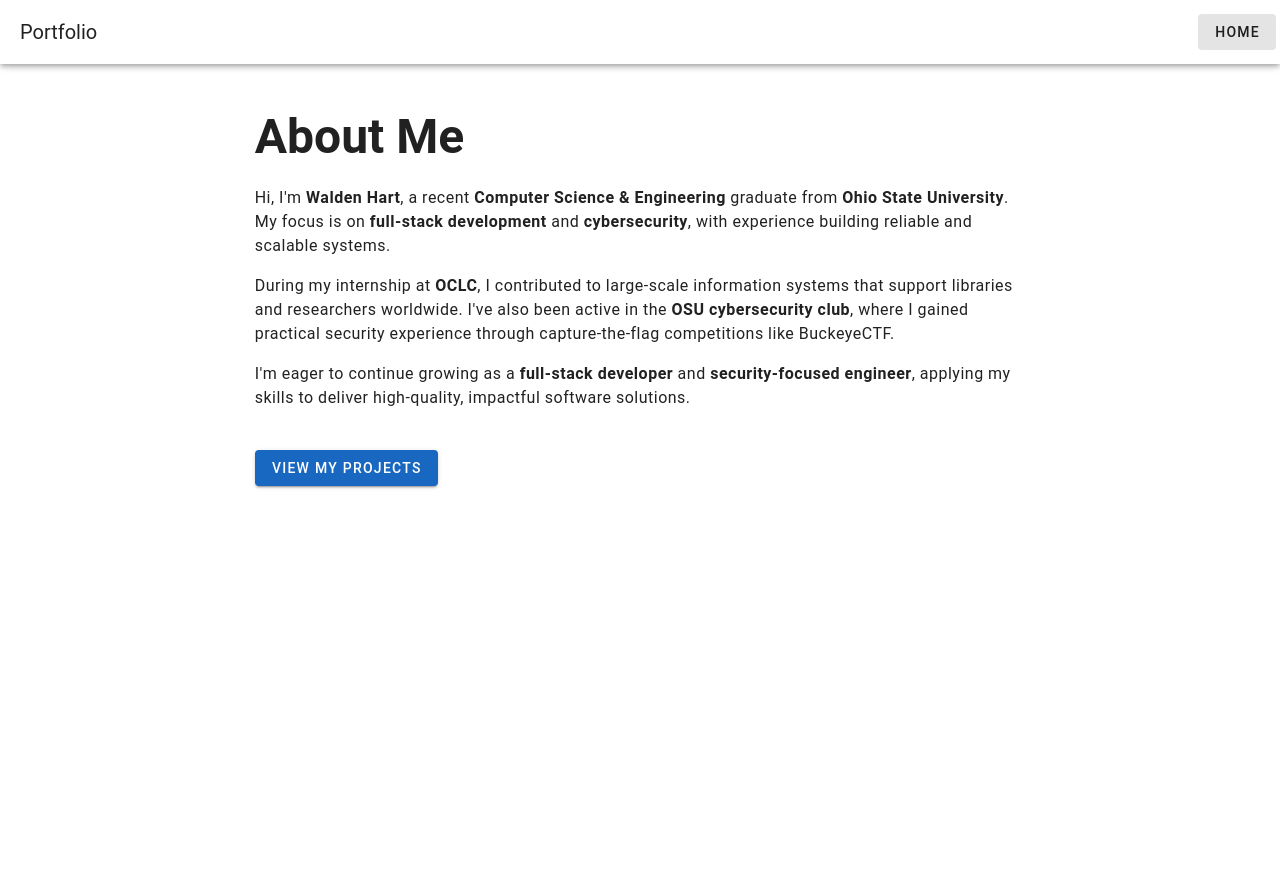
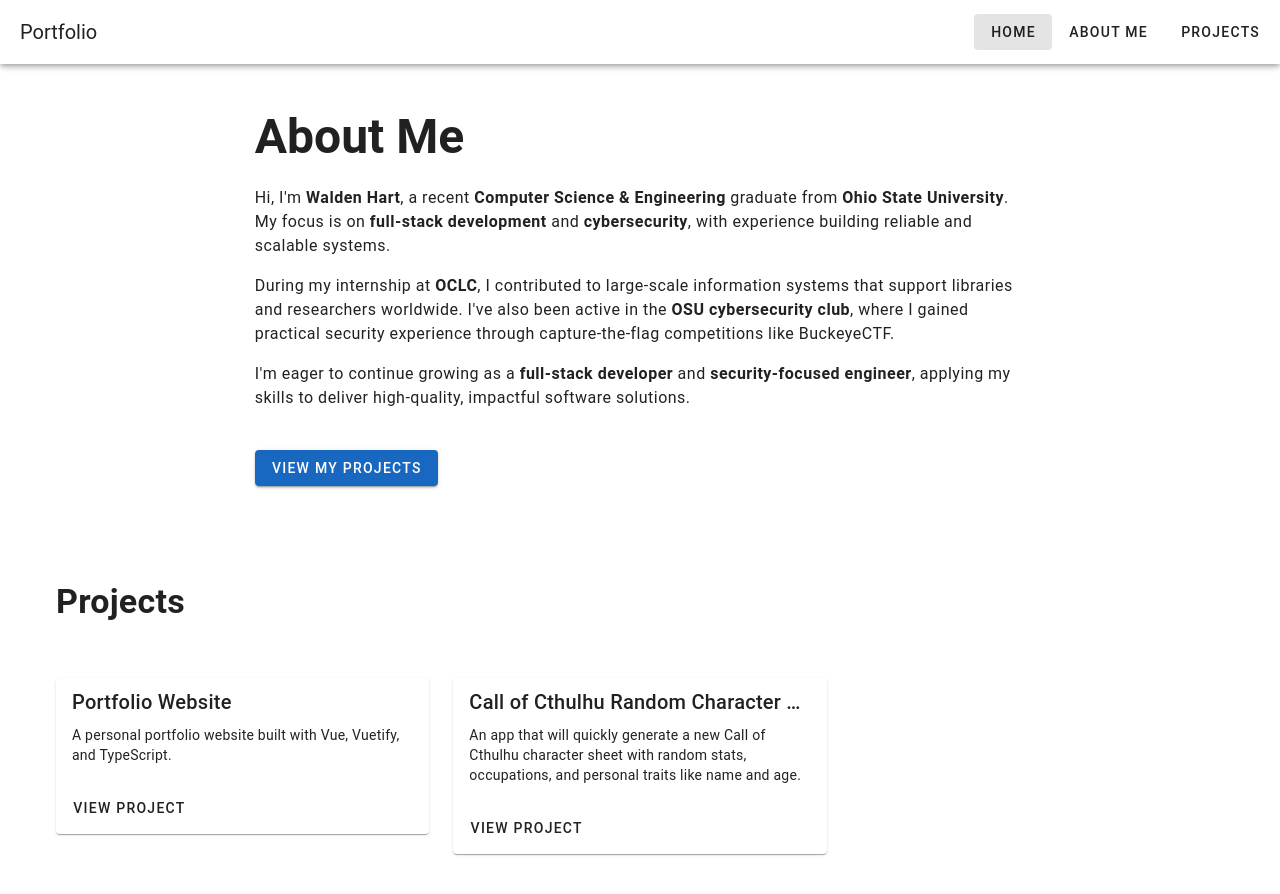
Before and after one commit to walden-hart/Portfolio-Website, a Vue app: page / in a window 1280 px wide. Shown: the top 894 px of the page. Before the commit the page ends 800 px from the top, so only its background shows below. Built offline with nearby package versions, Linux system fonts and the light colour scheme.

Commit message:
Added separate About Me and Projects Pages, with the Home page combining them

```diff
--- /dev/null
+++ b/src/components/AboutMe.vue
@@ -0,0 +1,42 @@
+<script setup lang="ts"></script>
+
+<template>
+    <v-container class="py-12">
+    <v-row align="center" justify="center">
+      <v-col cols="12" md="8">
+        <h1 class="text-h3 font-weight-bold mb-6">About Me</h1>
+
+        <p class="text-body-1 mb-4">
+          Hi, I'm <strong>Walden Hart</strong>, a recent
+          <strong>Computer Science & Engineering</strong> graduate from
+          <strong>Ohio State University</strong>. My focus is on
+          <strong>full-stack development</strong> and
+          <strong>cybersecurity</strong>, with experience building reliable and
+          scalable systems.
+        </p>
+
+        <p class="text-body-1 mb-4">
+          During my internship at <strong>OCLC</strong>, I contributed to
+          large-scale information systems that support libraries and researchers
+          worldwide. I've also been active in the
+          <strong>OSU cybersecurity club</strong>, where I gained practical
+          security experience through capture-the-flag competitions like
+          BuckeyeCTF.
+        </p>
+
+        <p class="text-body-1 mb-4">
+          I'm eager to continue growing as a
+          <strong>full-stack developer</strong> and
+          <strong>security-focused engineer</strong>, applying my skills to
+          deliver high-quality, impactful software solutions.
+        </p>
+
+        <v-btn color="primary" class="mt-6" to="/projects">
+          View My Projects
+        </v-btn>
+      </v-col>
+    </v-row>
+  </v-container>
+</template>
+
+<style scoped></style>
--- a/src/components/Home.vue
+++ b/src/components/Home.vue
@@ -1,42 +1,11 @@
-<script setup lang="ts"></script>
+<script setup lang="ts">
+import AboutMe from "./AboutMe.vue";
+import Projects from "./Projects.vue";
+</script>
 
 <template>
-  <v-container class="py-12">
-    <v-row align="center" justify="center">
-      <v-col cols="12" md="8">
-        <h1 class="text-h3 font-weight-bold mb-6">About Me</h1>
-
-        <p class="text-body-1 mb-4">
-          Hi, I'm <strong>Walden Hart</strong>, a recent
-          <strong>Computer Science & Engineering</strong> graduate from
-          <strong>Ohio State University</strong>. My focus is on
-          <strong>full-stack development</strong> and
-          <strong>cybersecurity</strong>, with experience building reliable and
-          scalable systems.
-        </p>
-
-        <p class="text-body-1 mb-4">
-          During my internship at <strong>OCLC</strong>, I contributed to
-          large-scale information systems that support libraries and researchers
-          worldwide. I've also been active in the
-          <strong>OSU cybersecurity club</strong>, where I gained practical
-          security experience through capture-the-flag competitions like
-          BuckeyeCTF.
-        </p>
-
-        <p class="text-body-1 mb-4">
-          I'm eager to continue growing as a
-          <strong>full-stack developer</strong> and
-          <strong>security-focused engineer</strong>, applying my skills to
-          deliver high-quality, impactful software solutions.
-        </p>
-
-        <v-btn color="primary" class="mt-6" to="/projects">
-          View My Projects
-        </v-btn>
-      </v-col>
-    </v-row>
-  </v-container>
+  <AboutMe />
+  <Projects />
 </template>
 
 <style scoped></style>
--- a/src/components/Navbar.vue
+++ b/src/components/Navbar.vue
@@ -4,6 +4,8 @@
   <v-app-bar app>
     <v-toolbar-title>Portfolio</v-toolbar-title>
     <v-btn text to="/">Home</v-btn>
+    <v-btn text to="/about">About Me</v-btn>
+    <v-btn text to="/projects">Projects</v-btn>
   </v-app-bar>
 </template>
 
--- /dev/null
+++ b/src/components/Projects.vue
@@ -0,0 +1,46 @@
+<script setup lang="ts">
+interface Project {
+  title: string;
+  description: string;
+  link: string;
+}
+
+const projects: Project[] = [
+  {
+    title: "Portfolio Website",
+    description: "A personal portfolio website built with Vue, Vuetify, and TypeScript.",
+    link: "/projects/portfolio-website"
+  },
+  {
+    title: "Call of Cthulhu Random Character Generator",
+    description: "An app that will quickly generate a new Call of Cthulhu character sheet with random stats, occupations, and personal traits like name and age.",
+    link: "/projects/character-generator"
+  }
+];
+</script>
+
+<template>
+  <v-container class="py-12">
+    <v-row>
+      <v-col cols="12">
+        <h2 class="text-h4 font-weight-bold mb-8">Projects</h2>
+      </v-col>
+
+      <v-col
+        v-for="project in projects"
+        :key="project.title"
+        cols="12"
+        md="4"
+        class="mb-6"
+      >
+        <v-card>
+          <v-card-title class="text-h6">{{ project.title }}</v-card-title>
+          <v-card-text>{{ project.description }}</v-card-text>
+          <v-card-actions>
+            <v-btn text :to="project.link">View Project</v-btn>
+          </v-card-actions>
+        </v-card>
+      </v-col>
+    </v-row>
+  </v-container>
+</template>
--- a/src/router/index.ts
+++ b/src/router/index.ts
@@ -1,9 +1,13 @@
 import { createRouter, createWebHistory, type Router } from 'vue-router'
 
 import Home from "@/components/Home.vue"
+import AboutMe from '@/components/AboutMe.vue'
+import Projects from '@/components/Projects.vue'
 
 const routes = [
   { path: '/', name: 'Home', component: Home },
+  { path: '/about', name: "About Me", component: AboutMe },
+  { path: '/projects', name: "Projects", component: Projects }
 ]
 
 const router: Router = createRouter({
```
